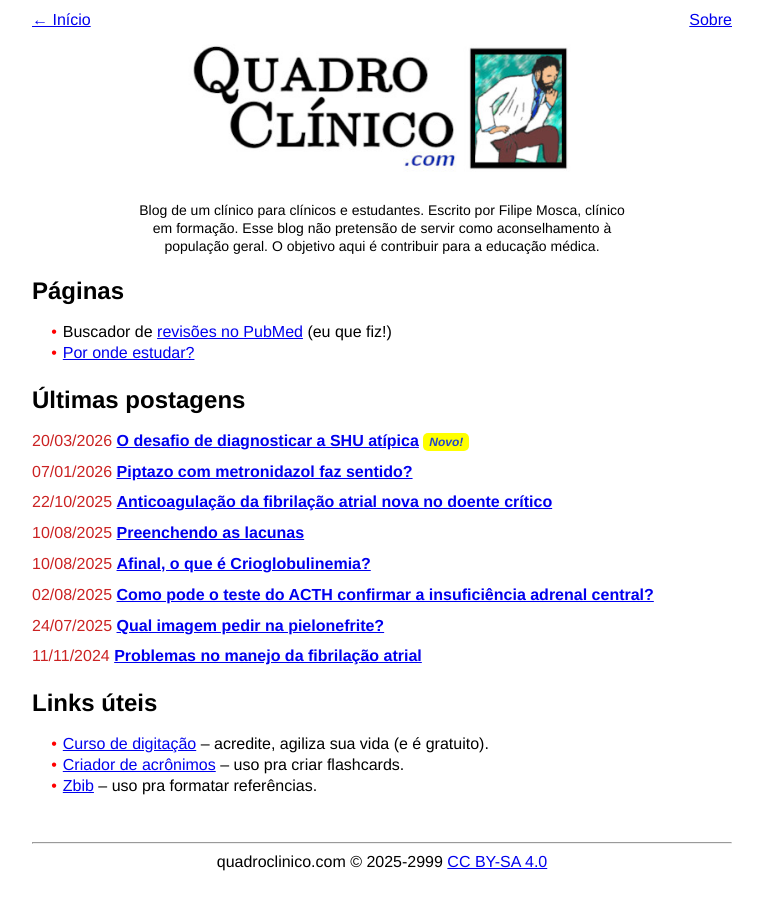
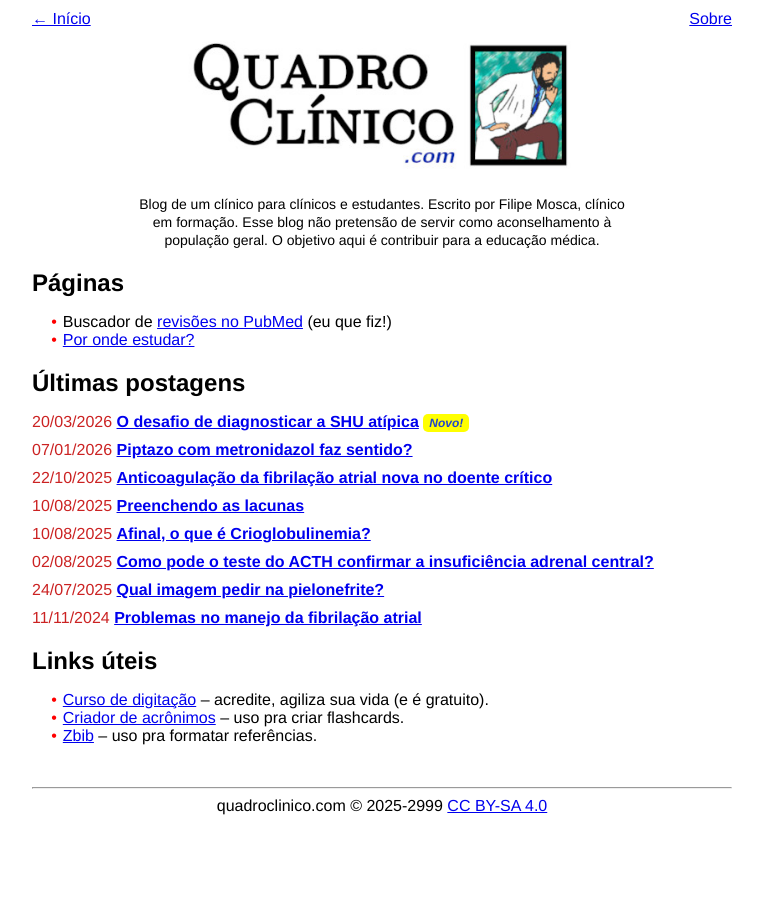
Before and after one commit to quadroclinico/QuadroClinico.com.github.io, a Jekyll site: the page built from index.md, in a window 1280 px wide. Shown: the whole page, without its empty margins (258-1021 px from the left). Built offline with Jekyll 4.4.1, drawn with Linux system fonts in a browser that asks for light colours.

Commit message:
line height

```diff
--- a/_sass/base.scss
+++ b/_sass/base.scss
@@ -2,7 +2,6 @@ body {
   color: black;
   font-family: Helvetica, Arial, Sans;
   max-width: 700px;
-  line-height: 1.3;
   margin: 0 auto;
   padding: 10px;
 }
@@ -93,6 +92,7 @@ h1, h2, h3 {
 }
 p {
   margin-top: 0;
+  line-height: 1.3;
 }
 code {
   padding: 1px 5px;
```
